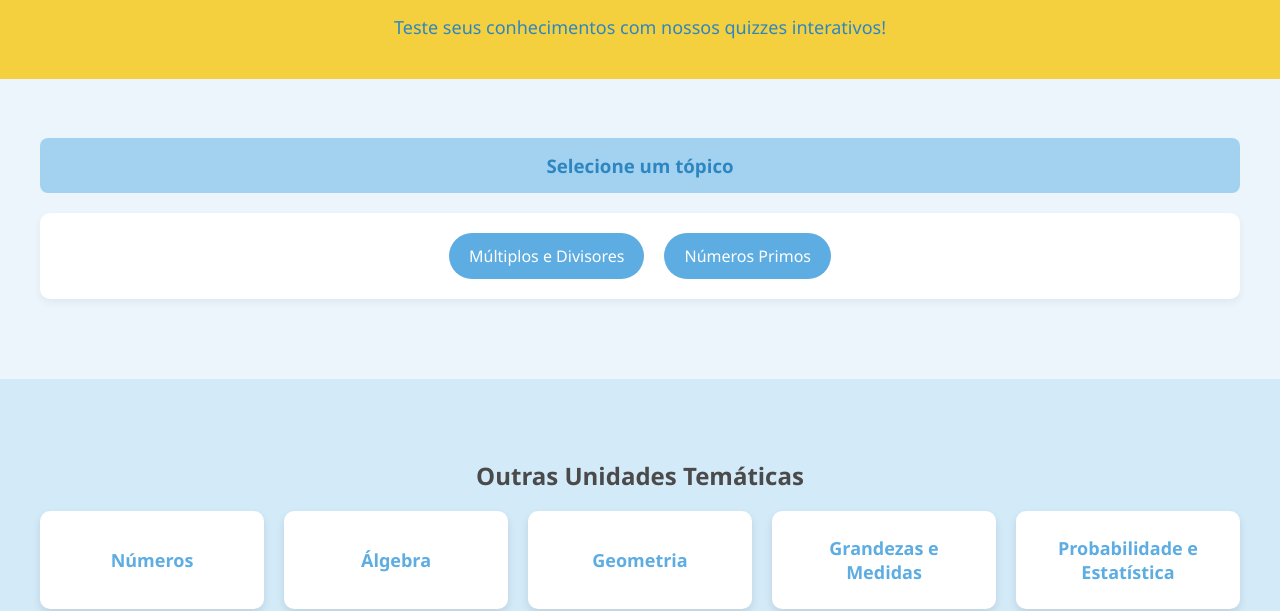
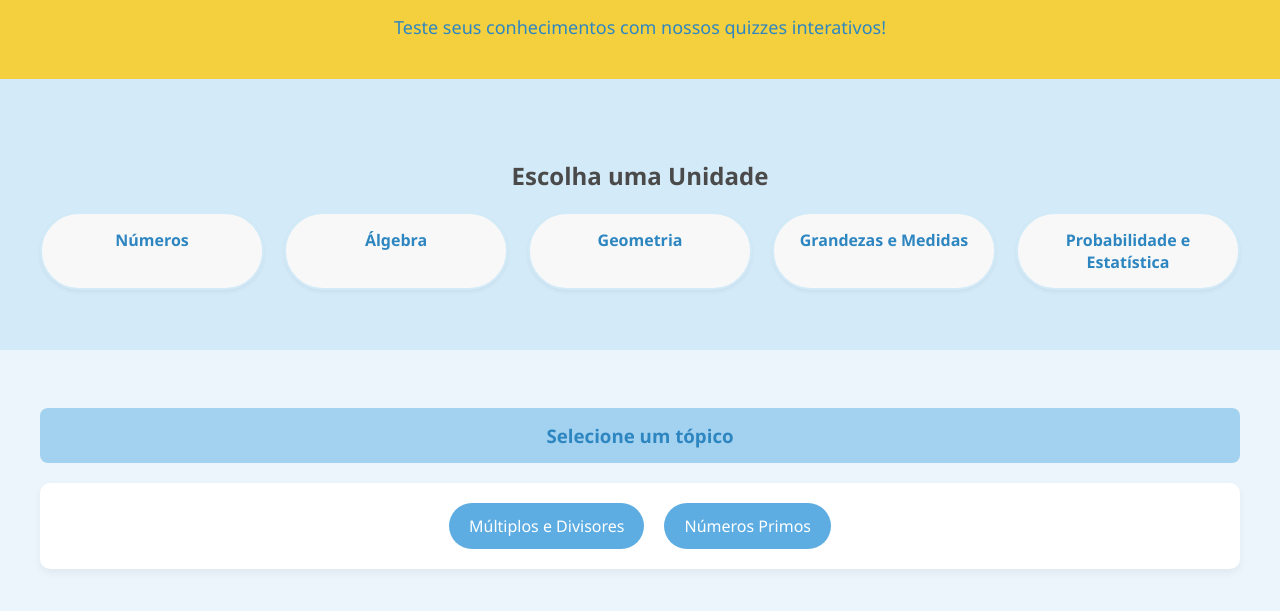
Before and after one commit to professor-aparecido/Quiz, a plain HTML site: page quizzes.html in a window 1280 px wide. Shown: the part 190-801 px from the top of the page. Drawn offline with Linux system fonts and the light colour scheme.

Commit message:
Update quizzes.html

```diff
--- a/quizzes.html
+++ b/quizzes.html
@@ -35,6 +35,19 @@
         </div>
     </section>
 
+    <section class="units" id="unidades">
+        <div class="container">
+            <h2>Escolha uma Unidade</h2>
+            <div class="unit-grid">
+                <a href="quizzes.html?tema=numeros" class="unit-card-quiz">Números</a>
+                <a href="quizzes.html?tema=algebra" class="unit-card-quiz">Álgebra</a>
+                <a href="quizzes.html?tema=geometria" class="unit-card-quiz">Geometria</a>
+                <a href="quizzes.html?tema=grandezas" class="unit-card-quiz">Grandezas e Medidas</a>
+                <a href="quizzes.html?tema=probabilidade" class="unit-card-quiz">Probabilidade e Estatística</a>
+            </div>
+        </div>
+    </section>
+
     <section class="content-section">
         <div class="container">
             <div id="quiz-topics-list" class="topic-list" style="display: none;">
@@ -65,19 +78,6 @@
         </div>
     </section>
 
-    <section class="units" id="unidades">
-        <div class="container">
-            <h2>Outras Unidades Temáticas</h2>
-            <div class="unit-grid">
-                <a href="numeros.html" class="unit-card">Números</a>
-                <a href="algebra.html" class="unit-card">Álgebra</a>
-                <a href="geometria.html" class="unit-card">Geometria</a>
-                <a href="grandezas.html" class="unit-card">Grandezas e Medidas</a>
-                <a href="probabilidade.html" class="unit-card">Probabilidade e Estatística</a>
-            </div>
-        </div>
-    </section>
-
     <footer class="footer">
         <div class="container">
             <p>&copy; 2025 Seu Site de Matemática. Todos os direitos reservados.</p>
```
